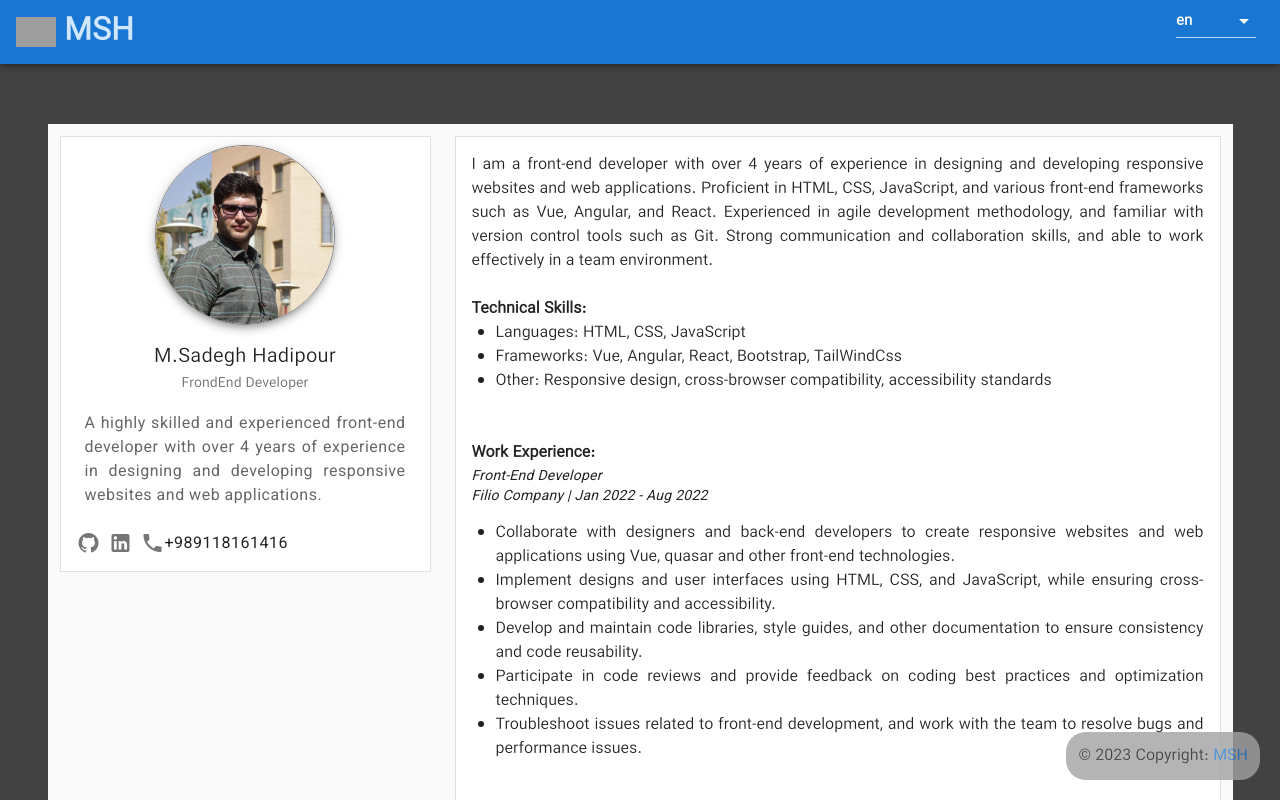
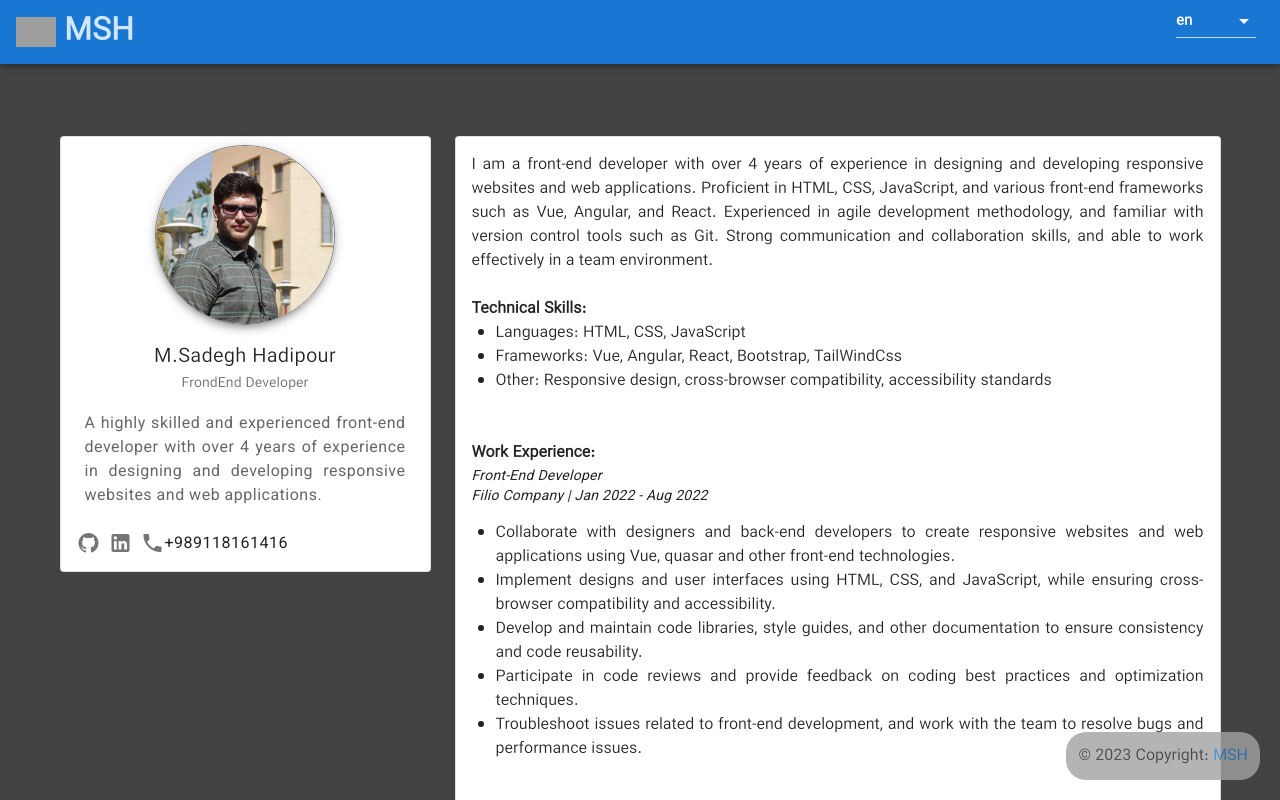
Before and after one commit to sadegh1377/sadegh1377.github.io, a Vue app: page / in a window 1280 px wide. Shown: the top 800 px of the page. Built offline with nearby package versions, Linux system fonts and the light colour scheme; grey boxes are pictures that could not be loaded.

Commit message:
add third color class and make v-card rounded

```diff
--- a/src/views/HomePage.vue
+++ b/src/views/HomePage.vue
@@ -1,6 +1,6 @@
 <template>
-    <div class="text-center mt-15 homePage">
-        <v-container class="grey lighten-5">
+    <div class="text-center mt-15 mb-15 homePage">
+        <v-container class="third rounded">
             <v-row>
                 <v-col
                     cols="12"
@@ -9,7 +9,7 @@
                     md="4"
                 >
                     <v-card
-                        class="pa-2"
+                        class="pa-2 rounded"
                         outlined
                         tile>
                         <img class="profileImage elevation-5" src="../assets/profilePhoto.jpg" alt="Profile Image">
@@ -40,7 +40,7 @@
                     sm="7"
                     md="8">
                     <v-card
-                        class="pa-4"
+                        class="pa-4 rounded"
                         outlined
                         tile
                         v-html="$t('homePage.about')">
```
